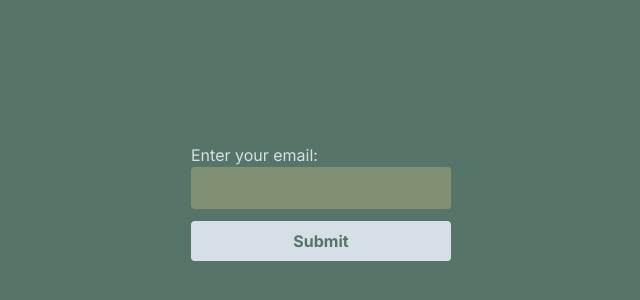
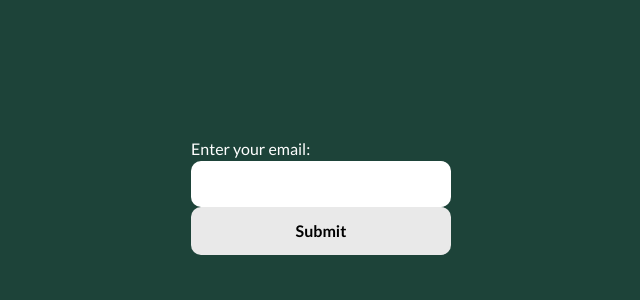
Before and after one commit to cjohansen11/react-notes, a Next.js app in the folder frontend/: page / in a window 1280 px wide. Shown: the part 202-502 px from the top of the page, without its empty margins (319-959 px from the left). Built offline with nearby package versions, Linux system fonts and the light colour scheme.

Commit message:
Updated styling to match solace design schemas

```diff
--- a/frontend/app/globals.css
+++ b/frontend/app/globals.css
@@ -1,12 +1,3 @@
-/*
-  Color Palette
-  Alice Blue -    #D5DFE5
-  Thistle -       #C9B1BD
-  Rosy Brown -    #B49594
-  Reseda Green -  #7F9172
-  Hookers Green - #567568
-*/
-
 html,
 body,
 div,
@@ -136,15 +127,19 @@ table {
 :root {
   --max-width: 1100px;
   --border-radius: 12px;
-  --font-mono: ui-monospace, Menlo, Monaco, "Cascadia Mono", "Segoe UI Mono",
-    "Roboto Mono", "Oxygen Mono", "Ubuntu Monospace", "Source Code Pro",
-    "Fira Mono", "Droid Sans Mono", "Courier New", monospace;
+  --font-mono: "Lato";
 
-  --main-text-hex: #d5dfe5;
-  --main-background-hex: #567568;
+  --main-text-hex: #ffffff;
+  --header-text-hex: #d7a13b;
+  --alt-text-hex: #285e50;
+
+  --neutral-light-gray: #e9e9e9;
+  --accent-light-bg: #e9f0ee;
+
+  --main-background-hex: #1d4339;
   --alt-background-hex: #7f9172;
-  --alt-text-hex: #c9b1bd;
-  --note-hex: #d5dfe5;
+
+  --note-hex: #d4e2dd;
 }
 
 * {
--- a/frontend/app/layout.tsx
+++ b/frontend/app/layout.tsx
@@ -1,10 +1,12 @@
 import "./globals.css";
 import type { Metadata } from "next";
-import { Inter } from "next/font/google";
+import { Lato } from "next/font/google";
 import Providers from "./providers";
 
-const inter = Inter({ subsets: ["latin"] });
-
+const lato = Lato({
+  subsets: ["latin"],
+  weight: ["100", "300", "400", "700"],
+});
 export const metadata: Metadata = {
   title: "Notes",
   description: "A simple React notes app",
@@ -17,7 +19,7 @@ export default function RootLayout({
 }) {
   return (
     <html lang="en">
-      <body className={inter.className}>
+      <body className={lato.className}>
         <Providers>{children}</Providers>
       </body>
     </html>
--- a/frontend/components/Button/button.module.css
+++ b/frontend/components/Button/button.module.css
@@ -1,16 +1,21 @@
 .button {
   display: flex;
-  background-color: var(--main-text-hex);
-  border-color: var(--alt-text-dark-hex);
-  color: var(--main-background-hex);
-  font-weight: bold;
-  padding-left: 8px;
-  padding-right: 8px;
-  padding-top: 12px;
-  padding-bottom: 12px;
-  border-radius: 4px;
+  background-color: var(--neutral-light-gray);
+  color: #000;
+  font-weight: 700;
+  padding-left: 24px;
+  padding-right: 24px;
+  padding-top: 16px;
+  padding-bottom: 16px;
+  border-radius: 10px;
   justify-content: center;
   cursor: pointer;
+  max-height: 50px;
+  min-width: 200px;
+}
+
+.button:hover {
+  background-color: var(--accent-light-bg);
 }
 
 .dark {
--- a/frontend/components/Input/input.module.css
+++ b/frontend/components/Input/input.module.css
@@ -11,27 +11,30 @@
 }
 
 .container {
-  padding-top: 12px;
-  padding-bottom: 12px;
   display: flex;
-  flex: 1;
   width: 100%;
   flex-direction: column;
+  min-height: 50px;
 }
 
 .input {
-  min-height: 42px;
+  display: flex;
+  flex: 1;
   min-width: 260px;
-  padding-left: 4px;
-  color: var(--main-text-hex);
-  background-color: var(--alt-background-hex);
+  padding-top: 12px;
+  padding-bottom: 12px;
+  padding-left: 20px;
+  padding-right: 20px;
+  color: #000;
+  background-color: #fff;
   border-style: none;
-  border-radius: 4px;
+  border-radius: 10px;
   font-size: 18px;
+  font-family: var(--font-mono);
 }
 
 .input::placeholder {
-  color: var(--main-text-hex);
+  color: var(--neutral-gray-bg);
   opacity: 65%;
 }
 
--- a/frontend/components/Note/note.module.css
+++ b/frontend/components/Note/note.module.css
@@ -1,5 +1,5 @@
 .container {
-  background-color: var(--note-hex);
+  background-color: #fff;
   display: flex;
   flex-direction: column;
   padding: 18px;
@@ -12,9 +12,13 @@
   animation-iteration-count: 1;
   animation-timing-function: ease-in;
   animation-duration: 500ms;
-  color: var(--main-background-hex);
+  color: #000;
   font-size: 18px;
   cursor: pointer;
+}
+
+.container:hover {
+  background-color: var(--accent-light-bg);
 }
 
 .title {
--- a/frontend/components/NoteModal/NoteModal.tsx
+++ b/frontend/components/NoteModal/NoteModal.tsx
@@ -50,8 +50,10 @@ export default function NoteModal({
         exit={{ opacity: 0 }}
         transition={{ ease: "easeIn", duration: 0.25 }}
       >
-        <p className={styles.title}>Create a new note</p>
-        <div>
+        <p className={styles.title}>
+          {isEditForm ? `Update your note` : `Create a new note`}
+        </p>
+        <div className={styles.inputContainer}>
           <Controller
             control={control}
             name="title"
@@ -81,9 +83,7 @@ export default function NoteModal({
             )}
           />
         </div>
-        <Button onClick={handleSubmit} color="dark">
-          {isEditForm ? "Update" : "Save"}
-        </Button>
+        <Button onClick={handleSubmit}>{isEditForm ? "Update" : "Save"}</Button>
       </motion.div>
     </Modal>
   );
--- a/frontend/components/NoteModal/noteModal.module.css
+++ b/frontend/components/NoteModal/noteModal.module.css
@@ -1,12 +1,12 @@
 .modal {
-  background-color: var(--note-hex);
+  background-color: var(--main-background-hex);
   display: flex;
   flex: 1;
-  max-width: 400px;
-  min-height: 400px;
+  max-width: 420px;
+  min-height: 420px;
   align-self: center;
   justify-self: center;
-  border-radius: 4px;
+  border-radius: 10px;
   opacity: 1;
   animation-name: fadeInOpacity;
   animation-iteration-count: 1;
@@ -15,9 +15,8 @@
 }
 
 .title {
-  color: var(--main-background-hex);
+  color: var(--header-text-hex);
   font-size: 24px;
-  font-weight: bold;
   text-align: center;
 }
 
@@ -26,7 +25,13 @@
   flex: 1;
   flex-direction: column;
   padding: 12px;
-  gap: 8px;
+  gap: 12px;
+}
+
+.inputContainer {
+  gap: 12px;
+  display: flex;
+  flex-direction: column;
 }
 
 @media (max-width: 768px) {
--- a/frontend/components/NoteSection/noteSection.module.css
+++ b/frontend/components/NoteSection/noteSection.module.css
@@ -1,8 +1,9 @@
 .title {
-  font-size: 56px;
-  font-weight: bold;
+  font-size: 32px;
+  font-weight: 400;
   padding-bottom: 12px;
   text-transform: capitalize;
+  color: var(--header-text-hex);
 }
 
 .activityContainer {
--- a/frontend/components/Search/search.module.css
+++ b/frontend/components/Search/search.module.css
@@ -1,21 +1,24 @@
 .container {
   display: flex;
-  flex: 1;
   width: 100%;
   gap: 12px;
+  align-items: center;
 }
 
 .select {
-  background-color: var(--alt-background-hex);
-  color: var(--main-text-hex);
-  min-height: 42px;
-  border-radius: 4px;
+  background-color: #fff;
+  color: #000;
+  min-height: 50px;
+  border-radius: 10px;
+  font-family: var(--font-mono);
+  padding-top: 12px;
+  padding-bottom: 12px;
+  padding-left: 20px;
+  padding-right: 20px;
   font-size: 18px;
 }
 
 .selectContainer {
-  padding-top: 12px;
-  padding-bottom: 12px;
   display: flex;
 }
 
--- a/frontend/components/TextArea/textArea.module.css
+++ b/frontend/components/TextArea/textArea.module.css
@@ -1,21 +1,22 @@
 .textArea {
-  background-color: var(--alt-background-hex);
-  color: var(--main-text-hex);
+  background-color: #fff;
+  color: #000;
   font-size: 18px;
   font-family: inherit;
   display: flex;
   flex: 1;
   min-width: 100%;
   resize: none;
-  padding-left: 4px;
-  padding-top: 8px;
-  border-radius: 4px;
+  padding-top: 12px;
+  padding-bottom: 12px;
+  padding-left: 20px;
+  padding-right: 20px;
+  border-radius: 10px;
   min-height: 200px;
 }
 
 .textArea::placeholder {
-  color: var(--main-text-hex);
-  opacity: 65%;
+  color: var(--neutral-gray-bg);
 }
 
 .error {
```
